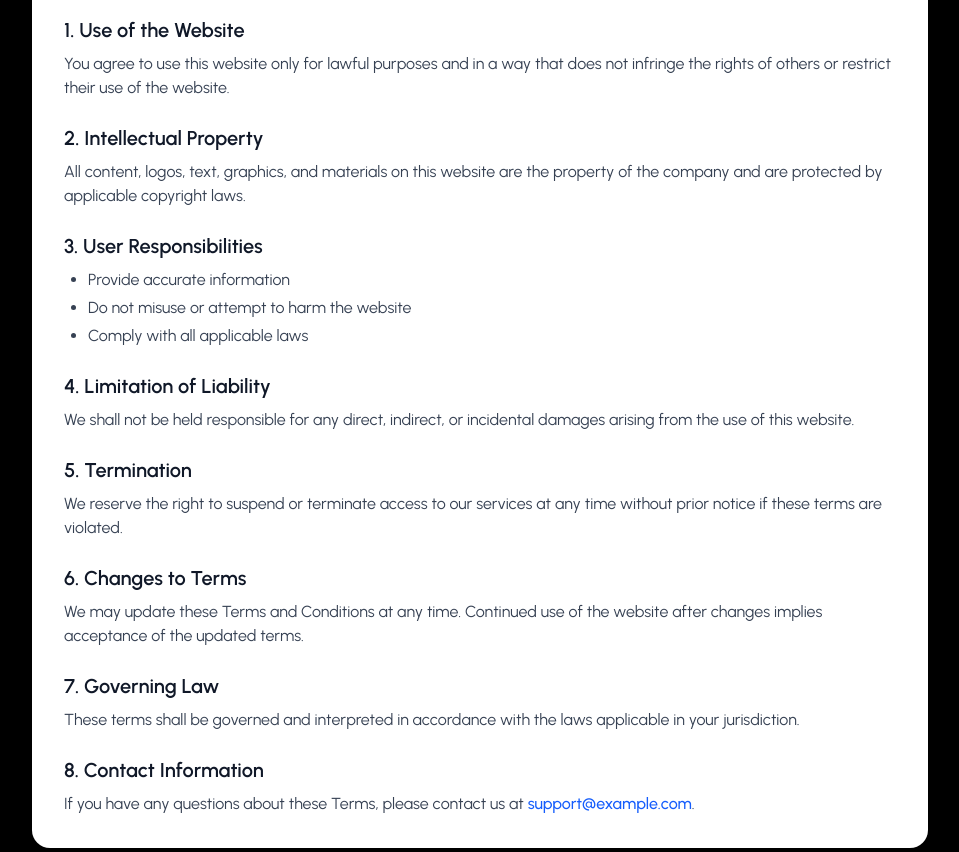
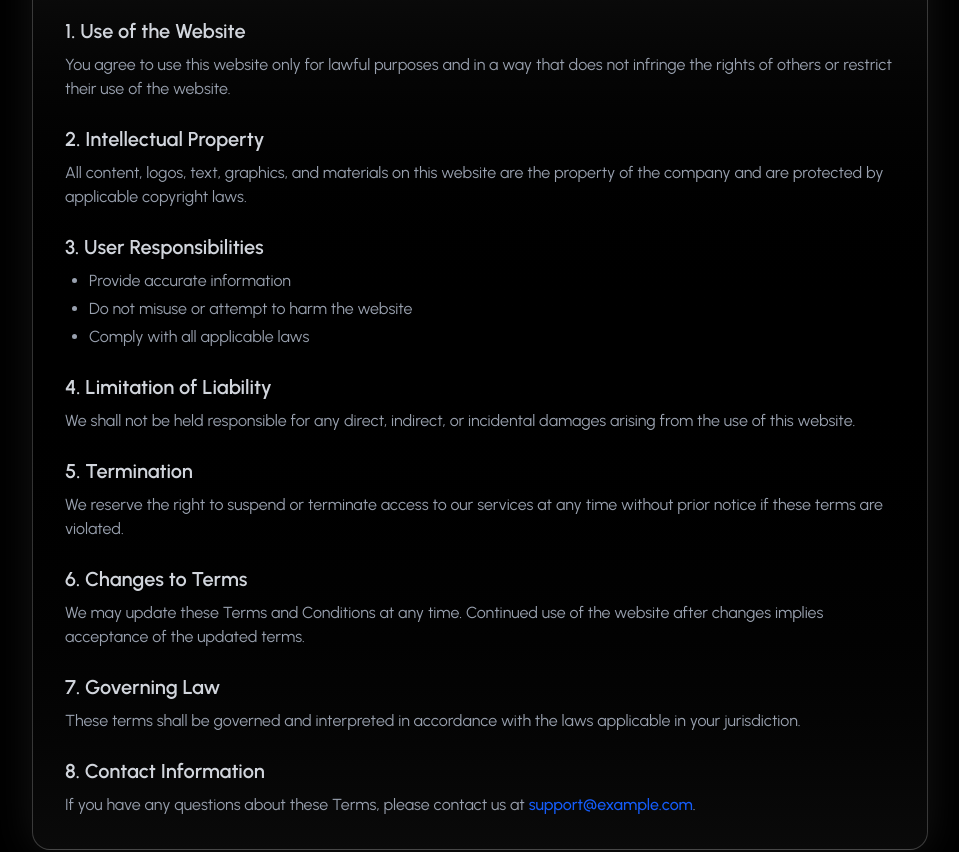
Before and after one commit to prodiprajbongshi/WorldInfo, a React (Vite) app: page /terms in a window 1280 px wide. Shown: the part 280-1132 px from the top of the page, without its empty margins (160-1119 px from the left). Built offline with nearby package versions, Linux system fonts and the light colour scheme.

Commit message:
fixed some color isue in privecy & terms pages

```diff
--- a/src/pages/PrivacyPolicy.jsx
+++ b/src/pages/PrivacyPolicy.jsx
@@ -3,22 +3,24 @@
 const PrivacyPolicy = () => {
   return (
     <div className="min-h-screen bg-black px-4 py-10 mt-16">
-      <div className="mx-auto max-w-4xl rounded-2xl bg-white p-8 shadow-sm">
-        <h1 className="mb-2 text-3xl font-bold text-gray-900">
+      <div className="mx-auto max-w-4xl rounded-2xl    bg-linear-to-b from-[#1a1a1a] via-black to-[#0a0a0a]
+                    shadow-[0_0_40px_rgba(255,255,255,0.08)]
+                    border border-white/20  p-8 ">
+        <h1 className="mb-2 text-3xl font-bold text-white">
           Privacy Policy
         </h1>
         <p className="mb-6 text-sm text-gray-500">
           Last updated: December 2025
         </p>
 
-        <section className="space-y-6 text-gray-700">
+        <section className="space-y-6 text-gray-400">
           <p>
             Your privacy is important to us. This Privacy Policy explains how we
             collect, use, and protect your information when you use our website.
           </p>
 
           <div>
-            <h2 className="mb-2 text-xl font-semibold text-gray-900">
+            <h2 className="mb-2 text-xl font-semibold text-gray-300">
               1. Information We Collect
             </h2>
             <p>
@@ -28,7 +30,7 @@
           </div>
 
           <div>
-            <h2 className="mb-2 text-xl font-semibold text-gray-900">
+            <h2 className="mb-2 text-xl font-semibold text-gray-300">
               2. How We Use Your Information
             </h2>
             <ul className="list-disc space-y-1 pl-6">
@@ -39,7 +41,7 @@
           </div>
 
           <div>
-            <h2 className="mb-2 text-xl font-semibold text-gray-900">
+            <h2 className="mb-2 text-xl font-semibold text-gray-300">
               3. Cookies
             </h2>
             <p>
@@ -49,7 +51,7 @@
           </div>
 
           <div>
-            <h2 className="mb-2 text-xl font-semibold text-gray-900">
+            <h2 className="mb-2 text-xl font-semibold text-gray-300">
               4. Data Security
             </h2>
             <p>
@@ -59,7 +61,7 @@
           </div>
 
           <div>
-            <h2 className="mb-2 text-xl font-semibold text-gray-900">
+            <h2 className="mb-2 text-xl font-semibold text-gray-300">
               5. Third-Party Services
             </h2>
             <p>
@@ -69,7 +71,7 @@
           </div>
 
           <div>
-            <h2 className="mb-2 text-xl font-semibold text-gray-900">
+            <h2 className="mb-2 text-xl font-semibold text-gray-300">
               6. Changes to This Policy
             </h2>
             <p>
@@ -79,7 +81,7 @@
           </div>
 
           <div>
-            <h2 className="mb-2 text-xl font-semibold text-gray-900">
+            <h2 className="mb-2 text-xl font-semibold text-gray-300">
               7. Contact Us
             </h2>
             <p>
--- a/src/pages/Terms.jsx
+++ b/src/pages/Terms.jsx
@@ -3,15 +3,17 @@
 const Terms = () => {
   return (
     <div className="min-h-screen bg-black px-4 py-10 mt-16">
-      <div className="mx-auto max-w-4xl rounded-2xl bg-white p-8 shadow-sm">
-        <h1 className="mb-2 text-3xl font-bold text-gray-900">
+      <div className="mx-auto max-w-4xl rounded-2xl    bg-linear-to-b from-[#1a1a1a] via-black to-[#0a0a0a]
+                    shadow-[0_0_40px_rgba(255,255,255,0.08)]
+                    border border-white/20 p-8 ">
+        <h1 className="mb-2 text-3xl font-bold text-white">
           Terms & Conditions
         </h1>
         <p className="mb-6 text-sm text-gray-500">
           Last updated: December 2025
         </p>
 
-        <section className="space-y-6 text-gray-700">
+        <section className="space-y-6 text-gray-400">
           <p>
             By accessing or using this website, you agree to be bound by these
             Terms and Conditions. If you do not agree with any part of these
@@ -19,7 +21,7 @@
           </p>
 
           <div>
-            <h2 className="mb-2 text-xl font-semibold text-gray-900">
+            <h2 className="mb-2 text-xl font-semibold text-gray-300">
               1. Use of the Website
             </h2>
             <p>
@@ -30,7 +32,7 @@
           </div>
 
           <div>
-            <h2 className="mb-2 text-xl font-semibold text-gray-900">
+            <h2 className="mb-2 text-xl font-semibold text-gray-300">
               2. Intellectual Property
             </h2>
             <p>
@@ -41,7 +43,7 @@
           </div>
 
           <div>
-            <h2 className="mb-2 text-xl font-semibold text-gray-900">
+            <h2 className="mb-2 text-xl font-semibold text-gray-300">
               3. User Responsibilities
             </h2>
             <ul className="list-disc space-y-1 pl-6">
@@ -52,7 +54,7 @@
           </div>
 
           <div>
-            <h2 className="mb-2 text-xl font-semibold text-gray-900">
+            <h2 className="mb-2 text-xl font-semibold text-gray-300">
               4. Limitation of Liability
             </h2>
             <p>
@@ -62,7 +64,7 @@
           </div>
 
           <div>
-            <h2 className="mb-2 text-xl font-semibold text-gray-900">
+            <h2 className="mb-2 text-xl font-semibold text-gray-300">
               5. Termination
             </h2>
             <p>
@@ -73,7 +75,7 @@
           </div>
 
           <div>
-            <h2 className="mb-2 text-xl font-semibold text-gray-900">
+            <h2 className="mb-2 text-xl font-semibold text-gray-300">
               6. Changes to Terms
             </h2>
             <p>
@@ -84,7 +86,7 @@
           </div>
 
           <div>
-            <h2 className="mb-2 text-xl font-semibold text-gray-900">
+            <h2 className="mb-2 text-xl font-semibold text-gray-300">
               7. Governing Law
             </h2>
             <p>
@@ -94,7 +96,7 @@
           </div>
 
           <div>
-            <h2 className="mb-2 text-xl font-semibold text-gray-900">
+            <h2 className="mb-2 text-xl font-semibold text-gray-300">
               8. Contact Information
             </h2>
             <p>
```
